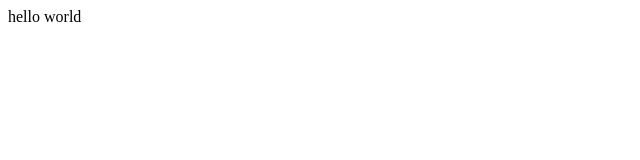
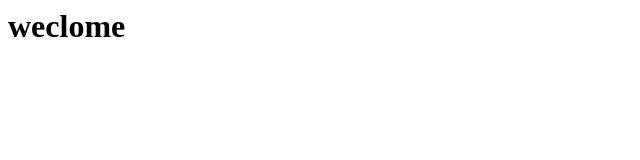
Before and after one commit to bhuvankrishnamj/project19, a plain HTML site: page index.html in a window 1280 px wide. Shown: the whole page, without its empty margins (0-640 px from the left). Drawn offline with Linux system fonts and the light colour scheme.

Commit message:
editing the webpage

```diff
--- a/index.html
+++ b/index.html
@@ -1 +1,8 @@
-<p>hello world</p>
+<html>
+    <head>
+        <title> web page</title>
+        <body>
+            <h1> weclome</h1>
+        </body>
+    </head>
+</html>
```
